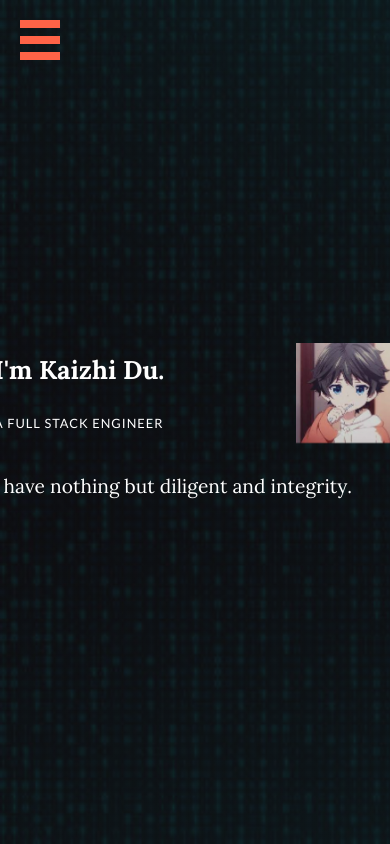
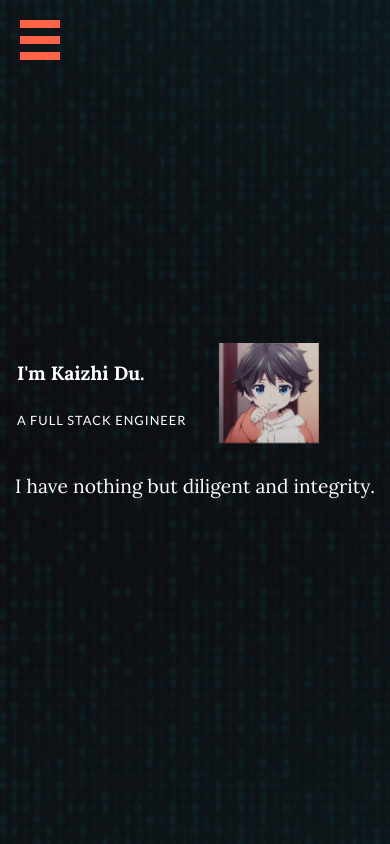
Before and after one commit to KaizhiDu/kaizhidu, a React (Create React App) app: page / in a window 390 px wide. Built offline with nearby package versions, Linux system fonts and the light colour scheme.

Commit message:
change main page layout

```diff
--- a/src/MainPage/Prologue/index.js
+++ b/src/MainPage/Prologue/index.js
@@ -16,7 +16,6 @@ const MainPage = () => {
   });
   const breakpoint = useBreakpoint();
   const isMobile = breakpoint === 'sm' || breakpoint === 'xs';
-  console.log('isMobile', isMobile);
   return (
     <Fragment>
       <table id="simple-board">
@@ -24,8 +23,8 @@ const MainPage = () => {
           <tr id="row0">
             <td id="cell0-0">
               {/* eslint-disable-next-line react/no-unescaped-entities */}
-              <p className="slide-bar title">I'm Kaizhi Du.</p>
-              <p className="slide-bar subtitle">A full stack engineer</p>
+              <p className={isMobile ? 'slide-bar title-mobile' : 'slide-bar title' }>I'm Kaizhi Du.</p>
+              <p className={isMobile ? 'slide-bar subtitle-mobile' : 'slide-bar subtitle'}>A full stack engineer</p>
             </td>
             <td id="cell0-1">
               <img className="prologue-profile" src={profile} width={100} height={100}/>
--- a/src/MainPage/Prologue/styles.scss
+++ b/src/MainPage/Prologue/styles.scss
@@ -57,8 +57,37 @@
   }
 }
 
+.title-mobile {
+  width: 150px;
+  height: 30px;
+  font-family: Lora, serif;
+  line-height: 35px;
+  margin-bottom: 1em;
+  font-size: 1.5em;
+  font-weight: 600;
+
+  &::before {
+    background: #FF4081;
+  }
+}
+
 .subtitle {
   width: 300px;
+  height: 30px;
+  font-family: Lato, sans-serif;
+  line-height: 30px;
+  letter-spacing: 1px;
+  text-transform: uppercase;
+  animation-delay: 3.2s;
+  font-size: 1em;
+  &::before {
+    background: #03A9F4;
+    animation-delay: 2s;
+  }
+}
+
+.subtitle-mobile {
+  width: 200px;
   height: 30px;
   font-family: Lato, sans-serif;
   line-height: 30px;
```
